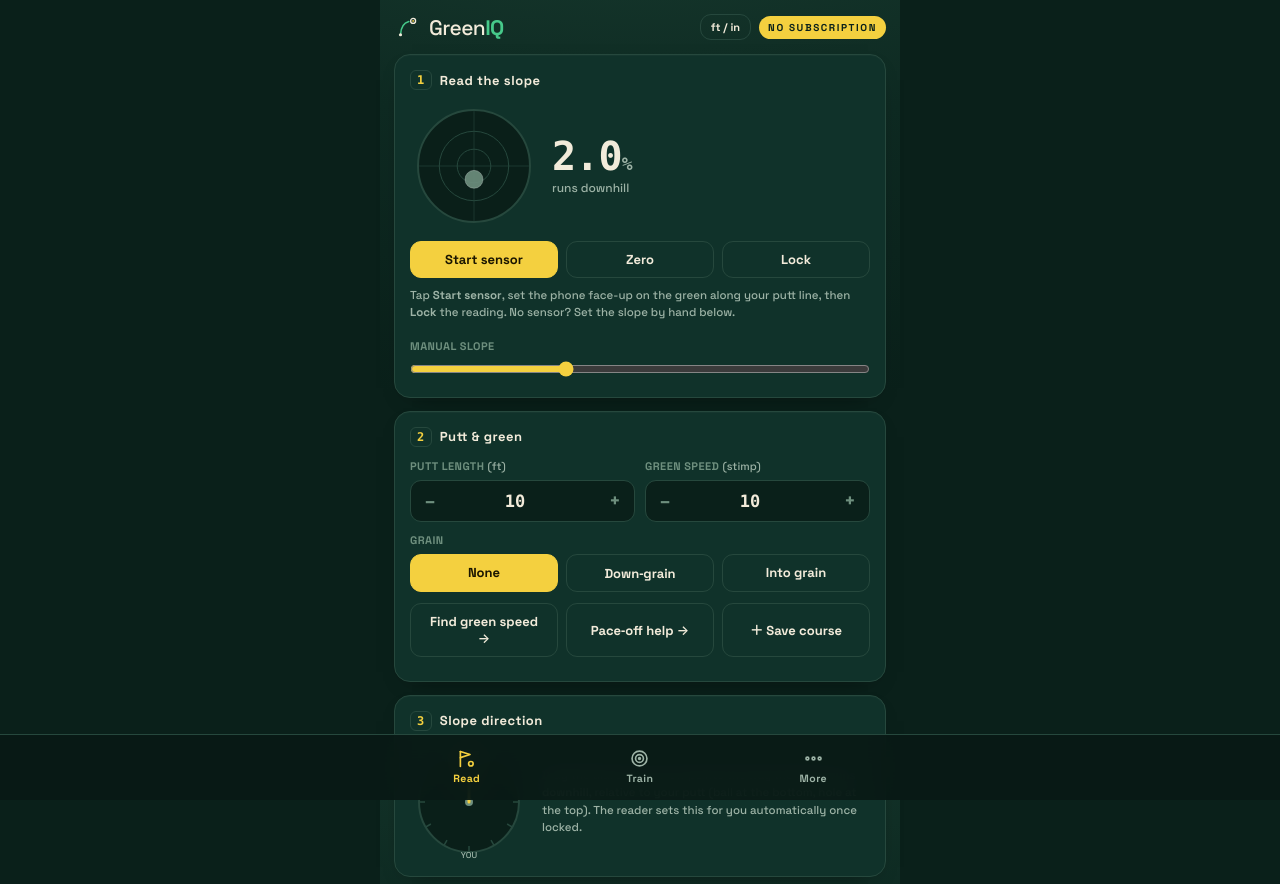
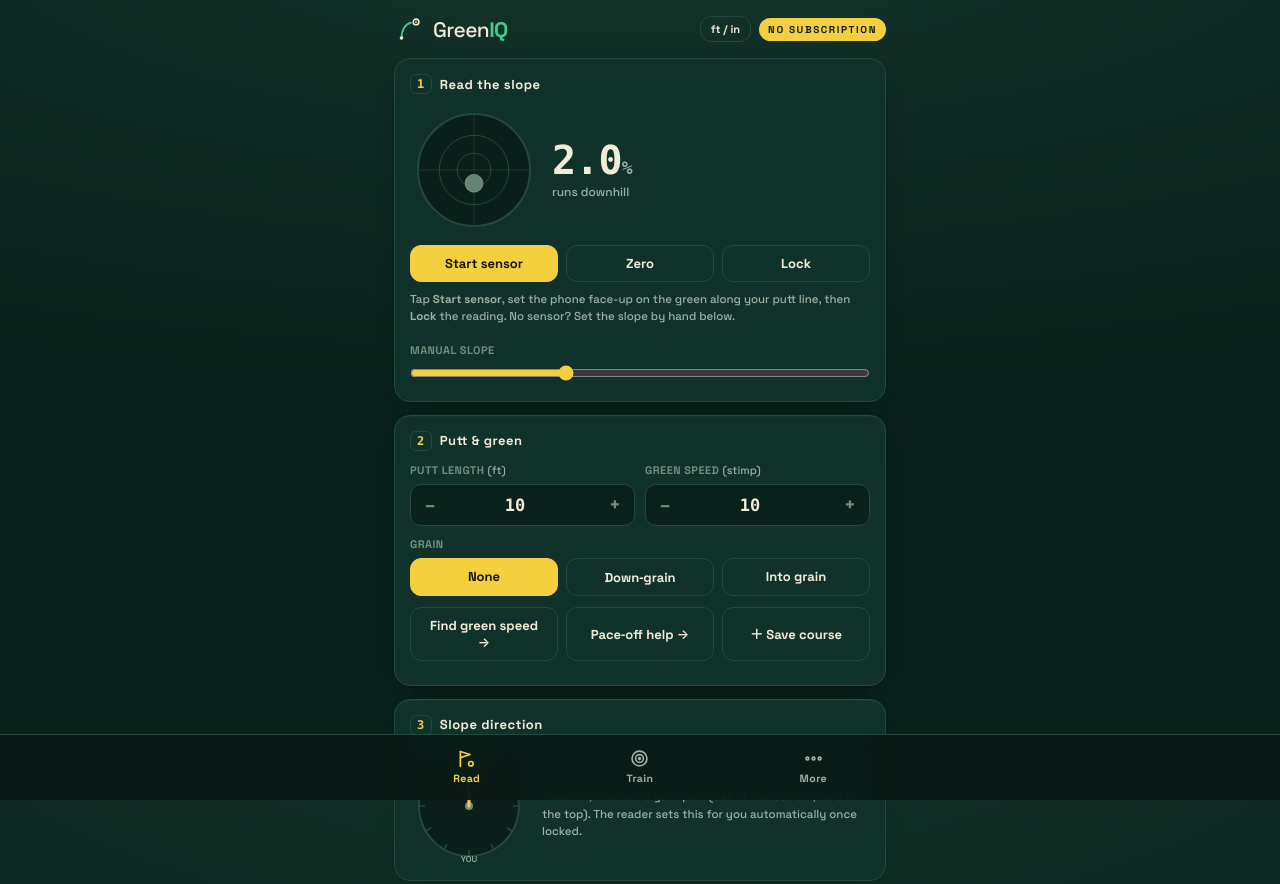
Before and after one commit to ifunner/greeniq, a plain HTML site: page index.html in a window 1280 px wide. Shown: the top 884 px of the page. Drawn offline with Linux system fonts and the light colour scheme.

Commit message:
Fix shell layout so the page gradient spans the full viewport.
Wrap content in .app instead of constraining body to 520px, remove pinch-zoom lock from the viewport meta, and sync the shared brand mark size to 30px.

Co-authored-by: Cursor <cursoragent@cursor.com>

```diff
--- a/golfiq.css
+++ b/golfiq.css
@@ -110,9 +110,9 @@ header {
 }
 .brand .mark,
 .brand .brandmark {
-  width: 26px;
-  height: 26px;
-  flex: 0 0 auto;
+  width: 30px;
+  height: 30px;
+  flex: 0 0 30px;
 }
 .brand h1,
 .brand .wm {
--- a/index.html
+++ b/index.html
@@ -2,7 +2,7 @@
 <html lang="en">
 <head>
 <meta charset="UTF-8">
-<meta name="viewport" content="width=device-width, initial-scale=1, viewport-fit=cover, maximum-scale=1">
+<meta name="viewport" content="width=device-width, initial-scale=1, viewport-fit=cover">
 <meta name="theme-color" content="#0A201A">
 <meta name="apple-mobile-web-app-capable" content="yes">
 <meta name="apple-mobile-web-app-status-bar-style" content="black-translucent">
@@ -20,6 +20,7 @@
 <link rel="stylesheet" href="styles.css">
 </head>
 <body>
+<div class="app">
 <header>
   <div class="brand">
     <svg viewBox="0 0 100 100" fill="none" class="brandmark" aria-hidden="true">
@@ -286,6 +287,8 @@
 
 </div><!-- /page-more -->
 
+</div><!-- /.app -->
+
 <nav class="tabbar" id="tabbar">
   <div class="inner">
     <button data-page="read" class="on">
--- a/styles.css
+++ b/styles.css
@@ -3,16 +3,8 @@
  * (the GolfIQ design system, linked before this file). Only GreenIQ's
  * putt-reading instrument styles live here. */
 
-/* GreenIQ lays the 520px column on <body> directly (no .app wrapper). */
-body {
-  min-height: 100dvh;
-  padding: max(14px, env(safe-area-inset-top)) 14px calc(86px + env(safe-area-inset-bottom));
-  max-width: 520px;
-  margin: 0 auto;
-}
-
-/* brand mark */
-.brandmark { width: 30px; height: 30px; flex: 0 0 30px; }
+/* Column shell comes from the shared .app wrapper in golfiq.css (full-width
+ * body keeps the page gradient edge-to-edge). */
 
 /* slope reader */
 .reader { display: grid; grid-template-columns: 128px 1fr; gap: 14px; align-items: center; }
```
